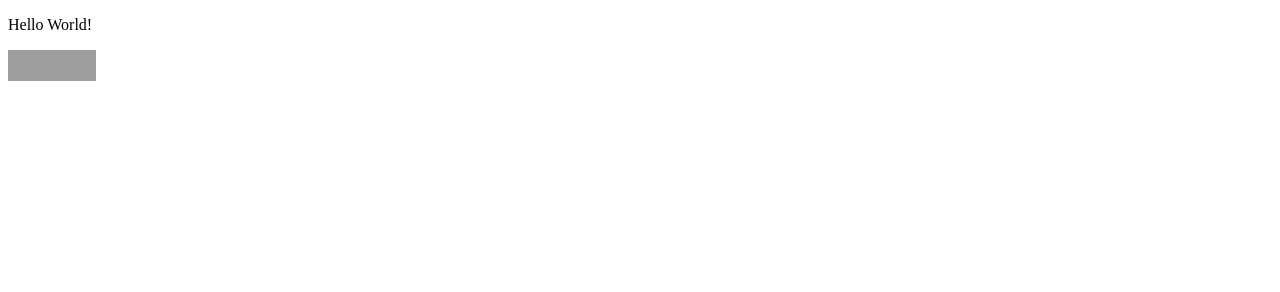
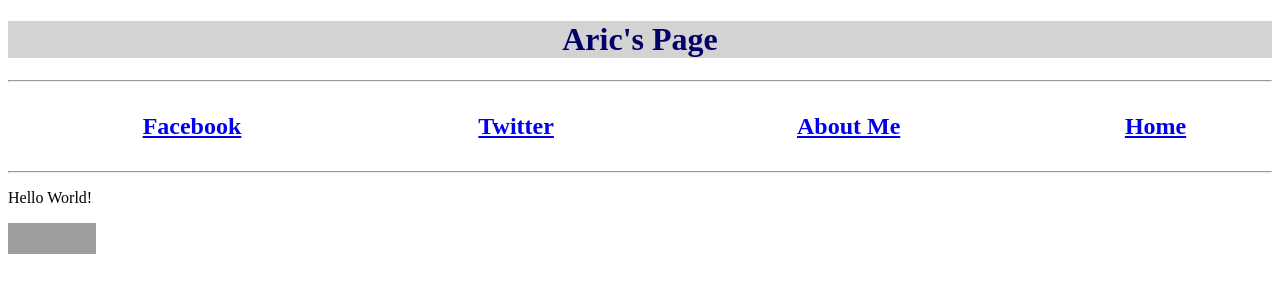
Before and after one commit to arimyers/HW2, a plain HTML site: page resume.html in a window 1280 px wide. Drawn offline with Linux system fonts and the light colour scheme; grey boxes are pictures that could not be loaded.

Commit message:
Added hyperlinks to go back and forth

```diff
--- a/resume.html
+++ b/resume.html
@@ -4,8 +4,21 @@
 
 <html xmlns="http://www.w3.org/1999/xhtml" xml:lang="en">
 
-<head> <title>   </title> </head>
+<head> <title>Aric's Resume</title> </head>
+<body>
+<div>
+	<h1 style="color:#000066; background-color:lightgrey; text-align: center">Aric's Page</h1>
 
+	<hr />
+	<table style="width:100%">
+		<tr>
+			<td style="text-align:center"><h2><a href="https://www.facebook.com/aricjm">Facebook</a></h2></td>
+			<td style="text-align:center"><h2><a href="https://twitter.com/aricjm">Twitter</a></h2></td>
+			<td style="text-align:center"><h2><a href="http://about.me/aric_myers">About Me</a></h2></td>
+			<td style="text-align:center"><h2><a href="./index.html">Home</a></h2></td>
+		</tr>
+	</table>
+	<hr />
 <body>
 <div>
 
```
Also changed, not shown: index.html (+1 -1 lines).
